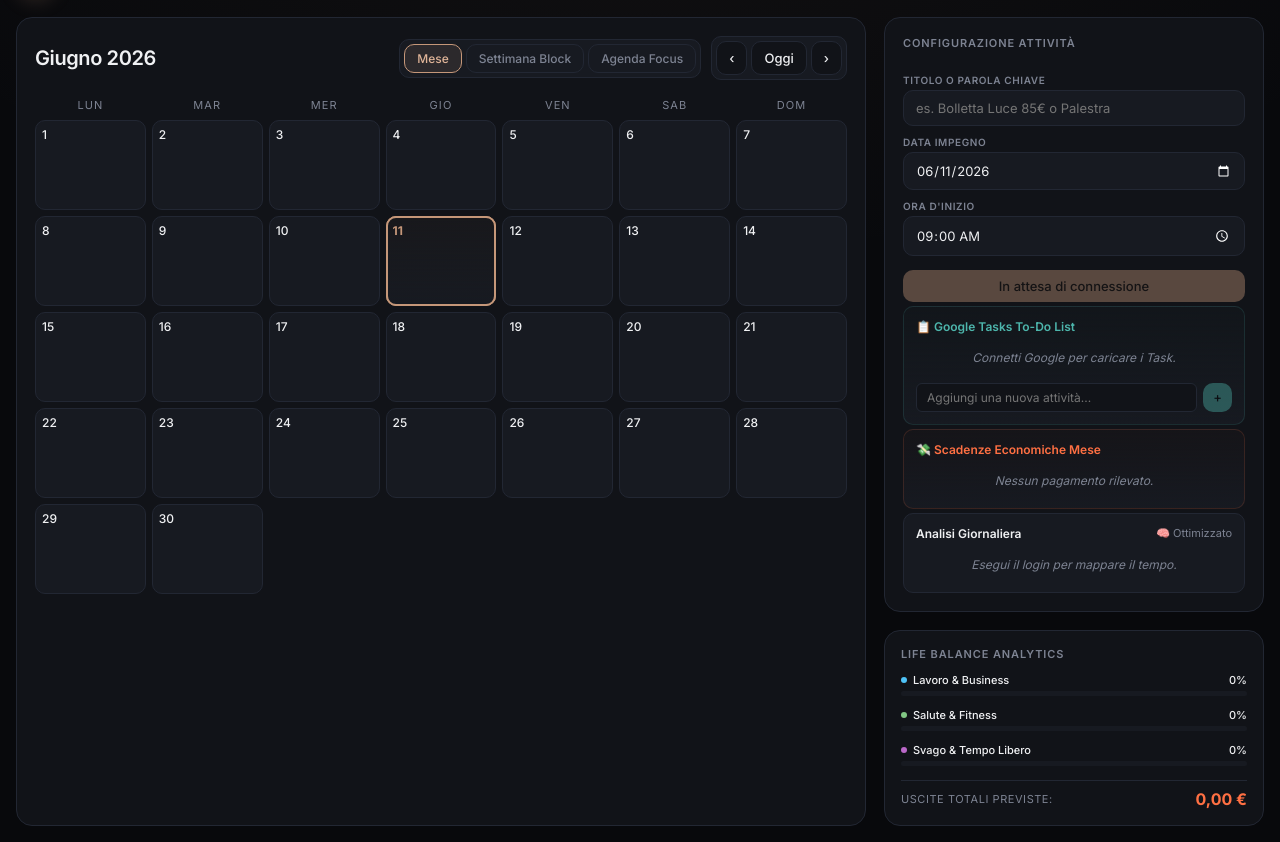
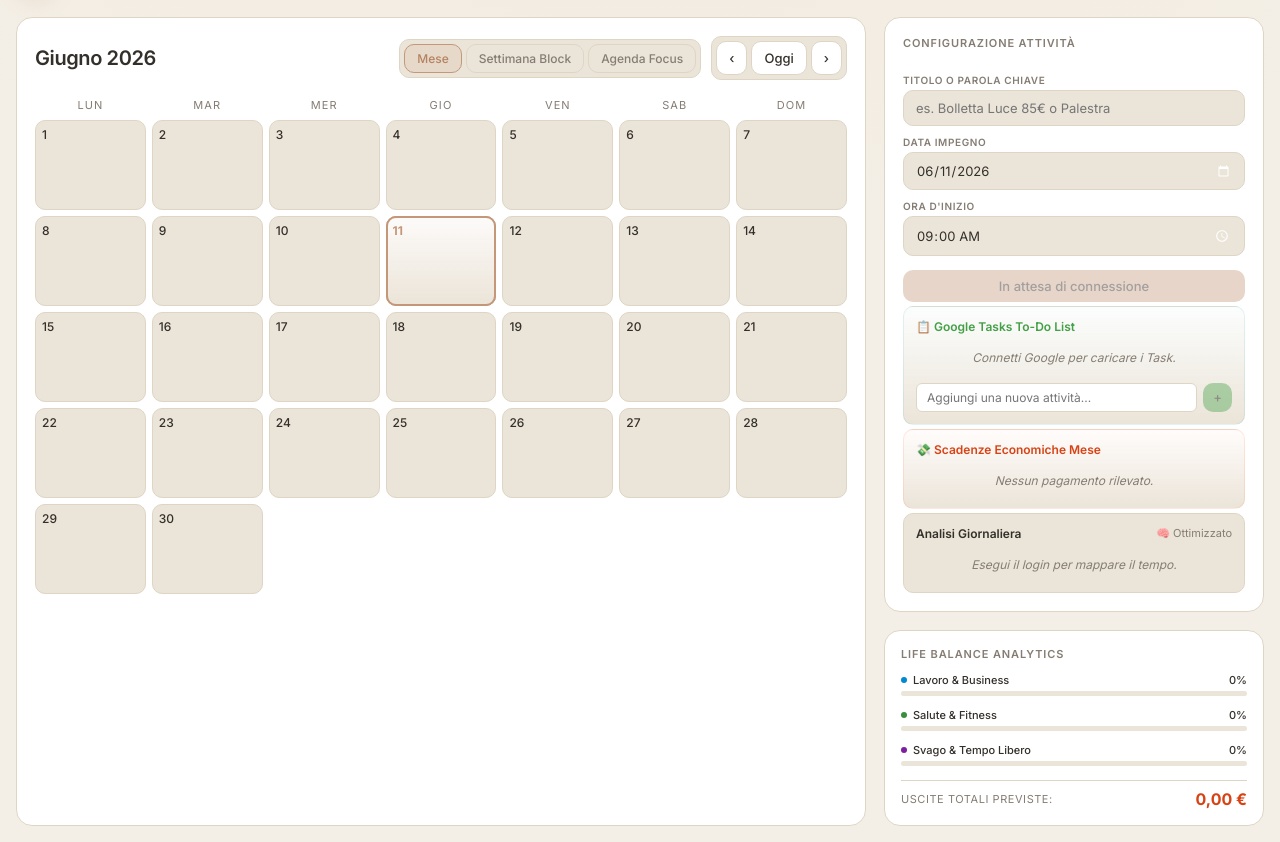
Before and after one commit to crucittidemetrio/Personal-Planner, a plain HTML site: page index.html in a window 1280 px wide. Shown: the part 59-901 px from the top of the page. Drawn offline with Linux system fonts and the light colour scheme.

Commit message:
Refactor CSS variables for light theme
Updated CSS variables for light theme and color categories.

```diff
--- a/index.html
+++ b/index.html
@@ -8,32 +8,35 @@
 <link rel="preconnect" href="https://fonts.gstatic.com" crossorigin>
 <link href="https://fonts.googleapis.com/css2?family=Inter:wght@300;400;500;600;700&display=swap" rel="stylesheet">
 <style>
-  :root{
-    --bg:#08090c;
-    --card:#111318;
-    --card-2:#171a21;
-    --border:#222733;
-    --text:#f0f1f3;
-    --text-dim:#7d8392;
-    --accent:#c59779;
-    --accent-soft:rgba(197,151,121,.12);
-    --accent-strong:#dfb498;
-    --danger:#f06292;
-    --success:#4db6ac;
-    --radius:16px;
-    --radius-sm:10px;
+ :root{
+    /* === TEMA SABBIA (Default) === */
+    --bg: #f4efe6;         /* Colore sabbia chiaro di base per lo sfondo */
+    --card: #ffffff;       /* Bianco puro per far risaltare i riquadri */
+    --card-2: #ebe4d8;     /* Sabbia leggermente più scuro per le celle del calendario */
+    --border: #dfd5c5;     /* Bordo morbido color tortora */
+    --text: #332f2a;       /* Testo scuro (quasi nero) per ottima leggibilità */
+    --text-dim: #857d73;   /* Testo secondario grigio scuro */
 
-    /* Categorie colori */
-    --c-work:#4fc3f7;
-    --c-work-soft:rgba(79,195,247,0.1);
-    --c-fit:#81c784;
-    --c-fit-soft:rgba(129,199,132,0.1);
-    --c-food:#ffb74d;
-    --c-food-soft:rgba(255,183,77,0.1);
-    --c-pers:#ba68c8;
-    --c-pers-soft:rgba(186,104,200,0.1);
-    --c-finance:#ff7043;
-    --c-finance-soft:rgba(255,112,67,0.12);
+    /* Colori di accento caldi */
+    --accent: #c59779;
+    --accent-soft: rgba(197,151,121,.15);
+    --accent-strong: #b58261;
+    --danger: #e53935;
+    --success: #43a047;
+    --radius: 16px;
+    --radius-sm: 10px;
+
+    /* Categorie colori (Scuriti leggermente per leggibilità sul chiaro) */
+    --c-work: #0288d1;
+    --c-work-soft: rgba(2,136,209,0.1);
+    --c-fit: #388e3c;
+    --c-fit-soft: rgba(56,142,60,0.1);
+    --c-food: #f57c00;
+    --c-food-soft: rgba(245,124,0,0.1);
+    --c-pers: #7b1fa2;
+    --c-pers-soft: rgba(123,31,162,0.1);
+    --c-finance: #d84315;
+    --c-finance-soft: rgba(216,67,21,0.12);
   }
 
   *{box-sizing:border-box;margin:0;padding:0}
```
